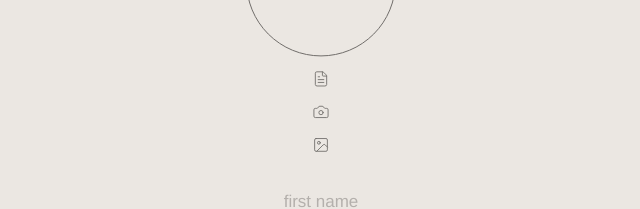
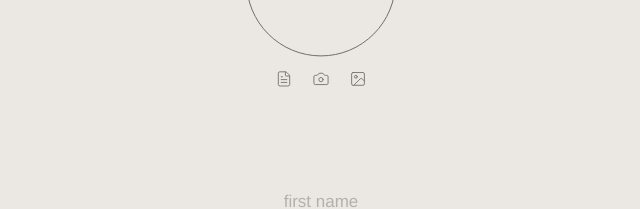
Before and after one commit to aeaverkin-sudo/compass, a Next.js app: page / in a window 1280 px wide. Both pictures are taken after a click on the button "Добавить фото". Shown: the part 272-481 px from the top of the page, without its empty margins (319-959 px from the left). Built offline with nearby package versions, Linux system fonts and the light colour scheme.

Commit message:
Arrange avatar picker icons in a horizontal row.
Co-authored-by: Cursor <cursoragent@cursor.com>

```diff
--- a/лендинг-страницы/components/avatar-picker.tsx
+++ b/лендинг-страницы/components/avatar-picker.tsx
@@ -80,7 +80,7 @@ export function AvatarPicker() {
         <div
           role="menu"
           aria-label="Выбор фото"
-          className="absolute top-[calc(100%+14px)] left-1/2 z-10 flex -translate-x-1/2 flex-col items-center gap-4"
+          className="absolute top-[calc(100%+14px)] left-1/2 z-10 flex -translate-x-1/2 items-center gap-5"
         >
           {ACTIONS.map(({ id, Icon, label }) => (
             <button
```
